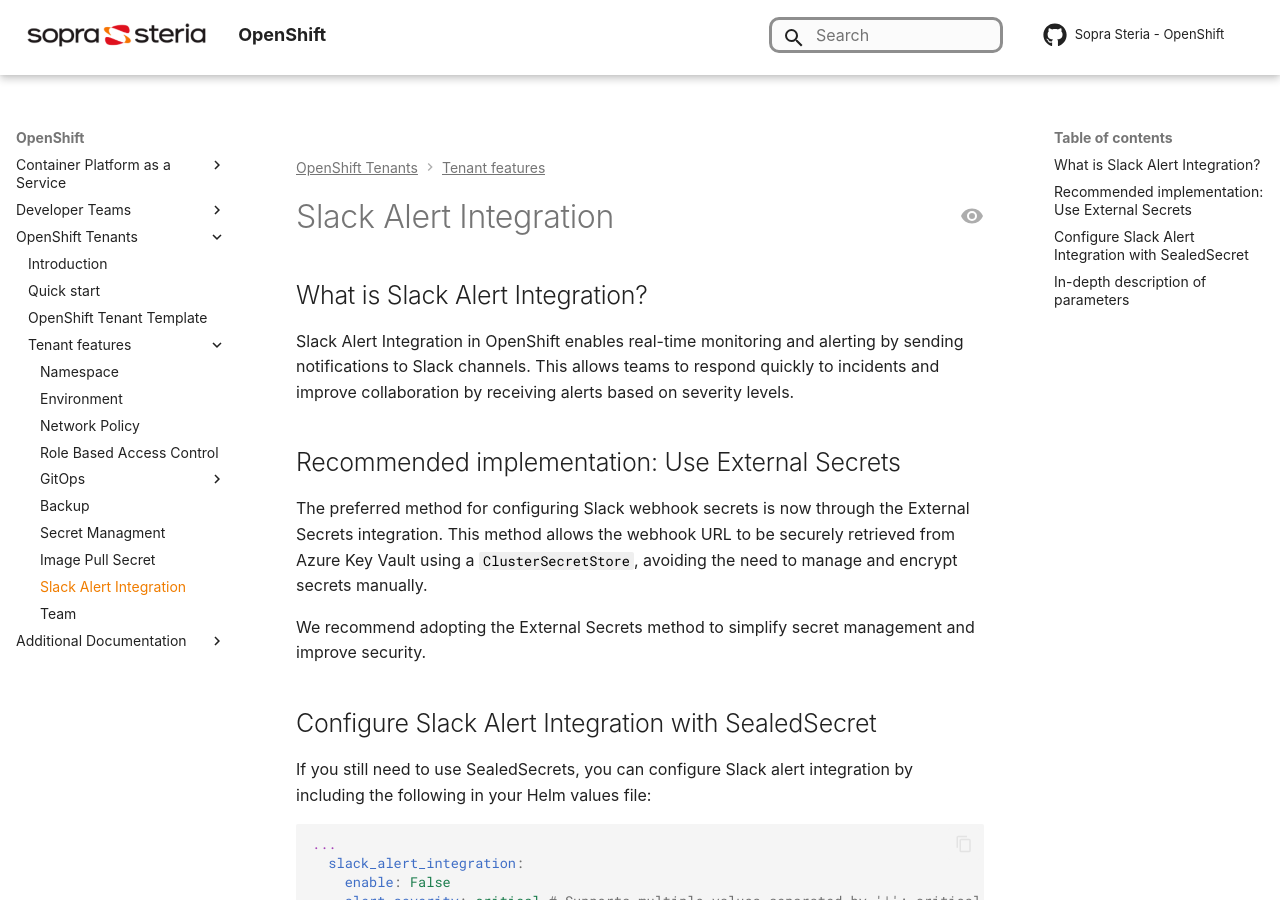
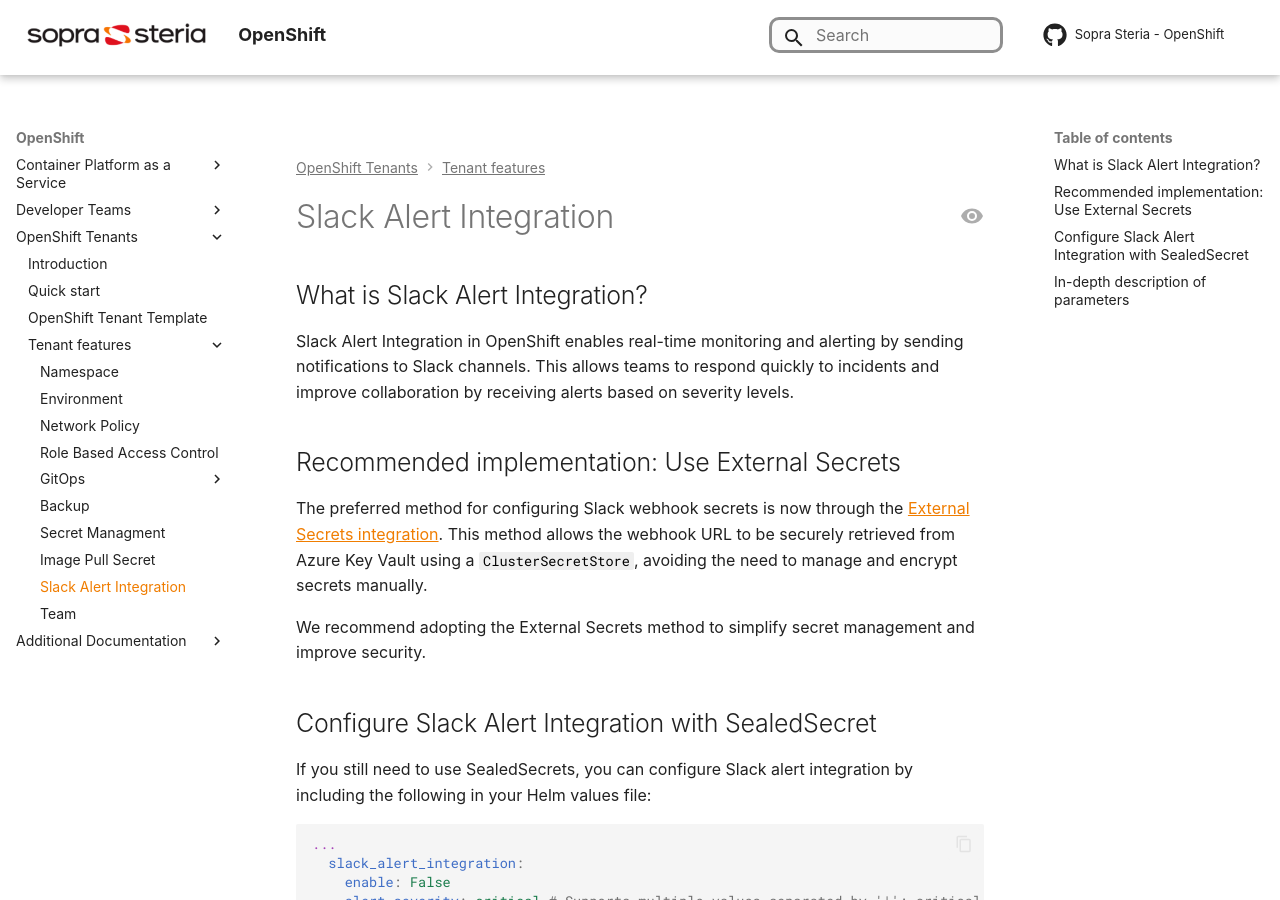
Before and after one commit to Sopra-Steria-Norge-Kubernetes/OpenShift, an MkDocs documentation site: the page built from docs/OpenShift Tenants/Tenant features/slack-alert-integration.md, in a window 1280 px wide and 900 px high. Built offline with MkDocs 1.6.1 and Material for MkDocs 9.7.7, drawn with Linux system fonts in a browser that asks for light colours; some web fonts are replaced; comment, search, counter and statistics services are not loaded; part of the change alters nothing that is shown.

```diff
--- a/docs/OpenShift Tenants/Tenant features/slack-alert-integration.md
+++ b/docs/OpenShift Tenants/Tenant features/slack-alert-integration.md
@@ -6,7 +6,7 @@ Slack Alert Integration in OpenShift enables real-time monitoring and alerting b
 
 ## Recommended implementation: Use External Secrets
 
-The preferred method for configuring Slack webhook secrets is now through the External Secrets integration. This method allows the webhook URL to be securely retrieved from Azure Key Vault using a `ClusterSecretStore`, avoiding the need to manage and encrypt secrets manually.
+The preferred method for configuring Slack webhook secrets is now through the [External Secrets integration](secret-management.md). This method allows the webhook URL to be securely retrieved from Azure Key Vault using a `ClusterSecretStore`, avoiding the need to manage and encrypt secrets manually.
 
 We recommend adopting the External Secrets method to simplify secret management and improve security.
 
```
